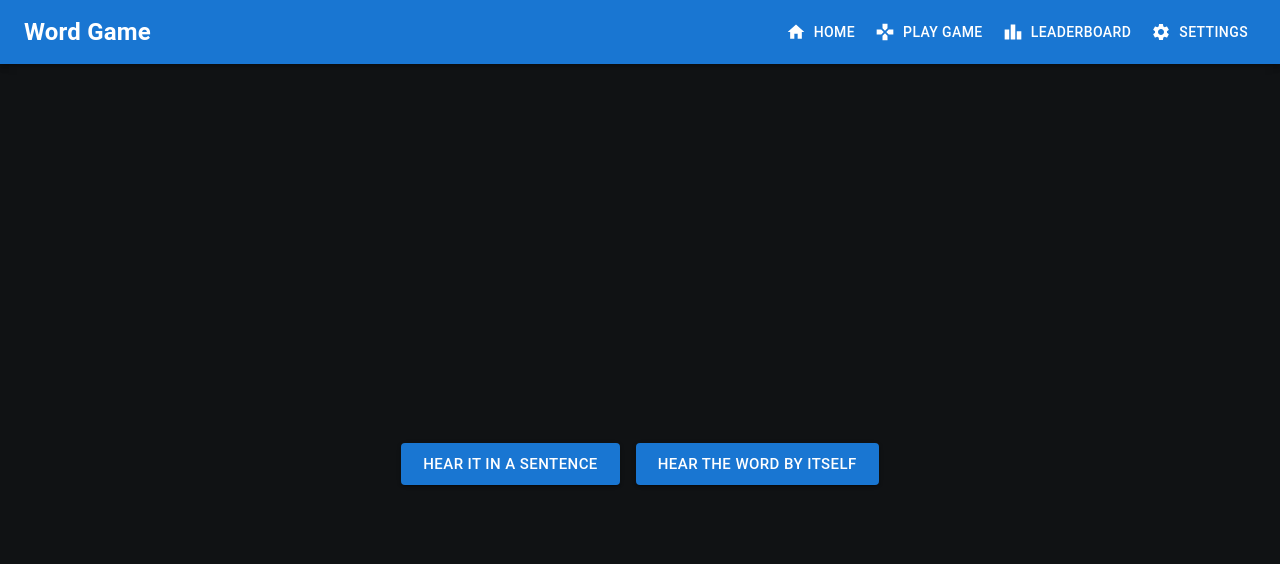
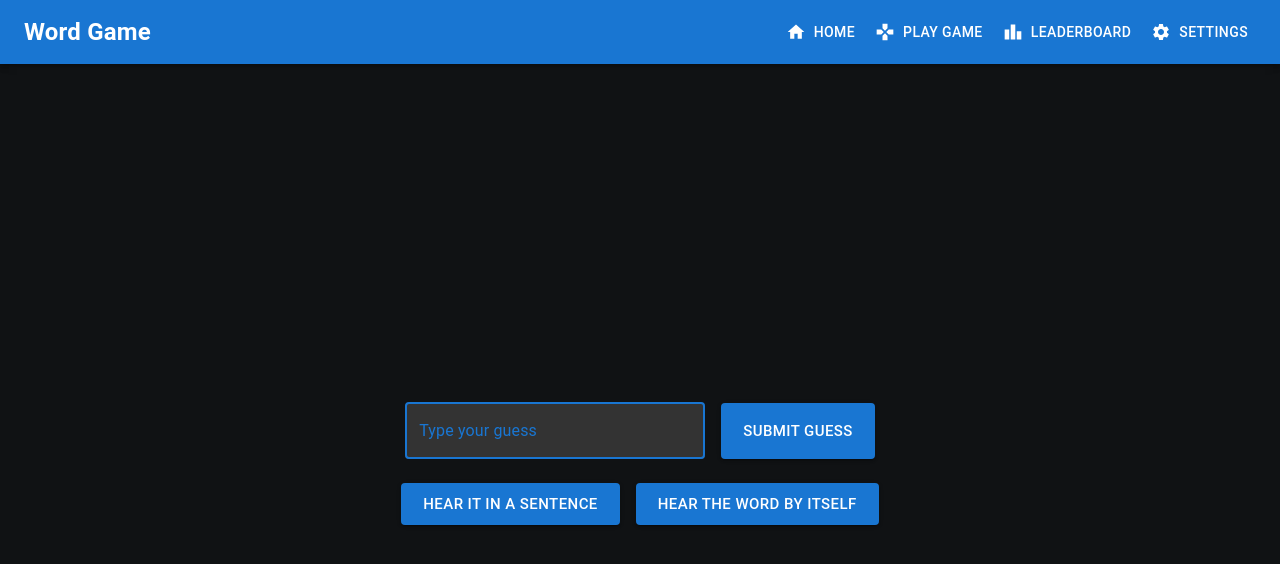
Before and after one commit to thenickgarza/Word-Game, a React (Vite) app in the folder frontend/: page /game in a window 1280 px wide. Both pictures are taken after a click on the button "LET'S PLAY". Shown: the top 564 px of the page. Built offline with nearby package versions, Linux system fonts and the light colour scheme.

Commit message:
game functional

```diff
--- a/frontend/src/components/GamePlay.jsx
+++ b/frontend/src/components/GamePlay.jsx
@@ -1,11 +1,16 @@
-import { Container, Box, Stack, Button } from "@mui/material";
+import { Container, Box, Stack, Button, TextField } from "@mui/material";
 import { useState } from "react";
 
 const words = ["too", "fire", "belly", "beast", "cherry", "fig", "grape"];
 
 export default function GamePlay() {
   // Get a random word from the words array
-  const [word, setWord] = useState(words[Math.floor(Math.random() * words.length)]);
+  const [word, setWord] = useState(
+    words[Math.floor(Math.random() * words.length)]
+  );
+  // Current word index
+  const [currentWordIndex, setCurrentWordIndex] = useState(0);
+  let currentWord = words[currentWordIndex];
   // Sentence state
   const [sentence, setSentence] = useState("");
   const [audioUrl, setAudioUrl] = useState(null);
@@ -13,12 +18,33 @@ export default function GamePlay() {
   // Listen to word state
   const [hearWord, setHearWord] = useState(null);
   const [wordAudioLoading, setWordAudioLoading] = useState(false);
+  // Word submission state
+  const [wordSubmission, setWordSubmission] = useState("");
+
+  const handleNextWord = () => {
+    if (wordSubmission.toLowerCase() === currentWord.toLowerCase()) {
+      setCurrentWordIndex((prev) => prev + 1);
+      currentWord = words[currentWordIndex];
+      setWord(currentWord);
+      setWordSubmission("");
+      setSentence("");
+      setAudioUrl(null);
+      setIsAudioLoading(false);
+      setWordAudioLoading(false);
+      setHearWord(null);
+      console.log("Correct guess!");
+      // other options to handle if correct
+    } else {
+      // do somehting if wrong.
+      console.log("Incorrect guess!");
+    }
+  };
 
   const generateAudioWord = async () => {
     setWordAudioLoading(true);
 
     // Use browser's Speech Synthesis API
-    const utterance = new SpeechSynthesisUtterance(word);
+    const utterance = new SpeechSynthesisUtterance(currentWord);
     utterance.rate = 0.8; // Slightly slower speech
     utterance.pitch = 1; // Normal pitch
     utterance.volume = 1; // Full volume
@@ -26,7 +52,7 @@ export default function GamePlay() {
     speechSynthesis.speak(utterance);
 
     setWordAudioLoading(false);
-  }
+  };
 
   const generateSentence = async () => {
     setIsAudioLoading(true);
@@ -37,7 +63,7 @@ export default function GamePlay() {
         headers: {
           "Content-Type": "application/json",
         },
-        body: JSON.stringify({ word }),
+        body: JSON.stringify({ word: currentWord})
       });
       const data = await response.json();
 
@@ -49,7 +75,6 @@ export default function GamePlay() {
         setAudioUrl(audioUrl);
         setSentence(data.sentence);
       }
-
     } catch (error) {
       console.error("Error generating sentence:", error);
       throw error;
@@ -66,10 +91,69 @@ export default function GamePlay() {
         alignItems="center"
         justifyContent="center"
       >
+        {/* Input section */}
+        <Stack direction="row" spacing={2} sx={{ mb: 3 }}>
+          <TextField
+            label="Type your guess"
+            type="text"
+
+            variant="outlined"
+            placeholder="Enter your guess"
+            value={wordSubmission}
+            onChange={(e) => setWordSubmission(e.target.value)}
+            onKeyPress={(e) => {
+              if (e.key === 'Enter') {
+                handleNextWord();
+              }
+            }}
+            sx={{
+              minWidth: 300,
+              '& .MuiOutlinedInput-root': {
+                backgroundColor: '#333',
+                '& fieldset': {
+                  borderColor: '#1976d2',
+                  borderWidth: '2px',
+                },
+                '&:hover fieldset': {
+                  borderColor: '#1976d2',
+                  borderWidth: '2px',
+                },
+                '&.Mui-focused fieldset': {
+                  borderColor: '#1976d2',
+                  borderWidth: '2px',
+                },
+              },
+              '& .MuiInputLabel-root': {
+                color: '#1976d2',
+              },
+              '& .MuiInputLabel-root.Mui-focused': {
+                color: '#1976d2',
+              },
+              '& .MuiOutlinedInput-input': {
+                color: 'white',
+              }
+            }}
+          />
+          <Button
+            onClick={handleNextWord}
+            variant="contained"
+            size="large"
+          >
+            Submit Guess
+          </Button>
+        </Stack>
+
+        {/* Audio buttons */}
         <Stack direction="row" spacing={2}>
           {/* Button to hear the word in a sentence */}
           <Button
-            onClick={isAudioLoading ? () => {console.log("Audio is loading")} : generateSentence}
+            onClick={
+              isAudioLoading
+                ? () => {
+                    console.log("Audio is loading");
+                  }
+                : generateSentence
+            }
             variant="contained"
             size="large"
             sx={{
```
Also changed, not shown: 1 other file (tests, documents, lock files or other folders). Lines whose indentation alone changed are shown as unchanged.
